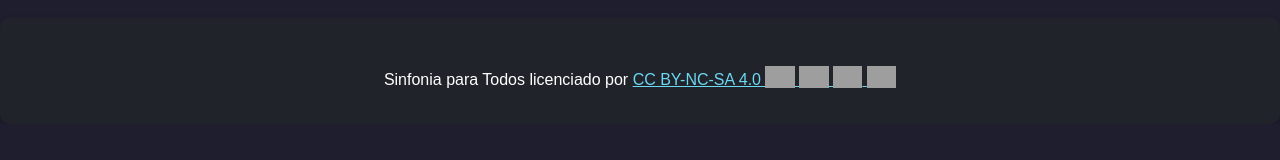
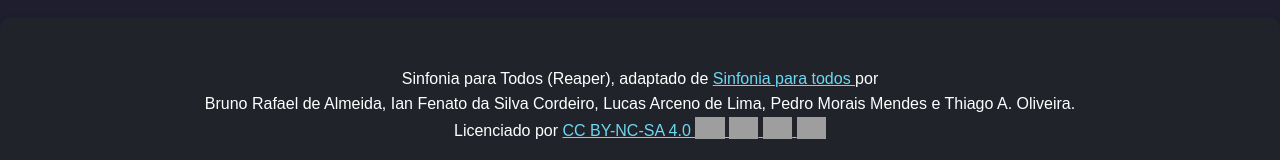
Before and after one commit to edisonoda/sinfonia-para-todos, a plain HTML site: page efeitos.html in a window 1280 px wide. Shown: the part 3048-3208 px from the top of the page. Before the commit the page ends 3172 px from the top, so only its background shows below. Drawn offline with Linux system fonts and the light colour scheme; grey boxes are pictures that could not be loaded.

Commit message:
add proper credits to original authors

```diff
--- a/efeitos.html
+++ b/efeitos.html
@@ -264,7 +264,19 @@
       </form> -->
 
       <p>
-        <span property="dct:title">Sinfonia para Todos</span> licenciado por
+        <span property="dct:title">Sinfonia para Todos (Reaper)</span>, adaptado de
+        <a target="_blank" title="Redirecionamento para site externo." href="https://repositorios.dainf.ct.utfpr.edu.br/s/aid/item/157">
+          Sinfonia para todos
+        </a>
+        por
+        <br>
+        Bruno Rafael de Almeida,
+        Ian Fenato da Silva Cordeiro,
+        Lucas Arceno de Lima,
+        Pedro Morais Mendes e
+        Thiago A. Oliveira.
+        <br>
+        Licenciado por
         <a
           href="https://creativecommons.org/licenses/by-nc-sa/4.0/?ref=chooser-v1"
           target="_blank"
```
Also changed, not shown: glossary.html (+13 -1 lines), index.html (+13 -1 lines).
